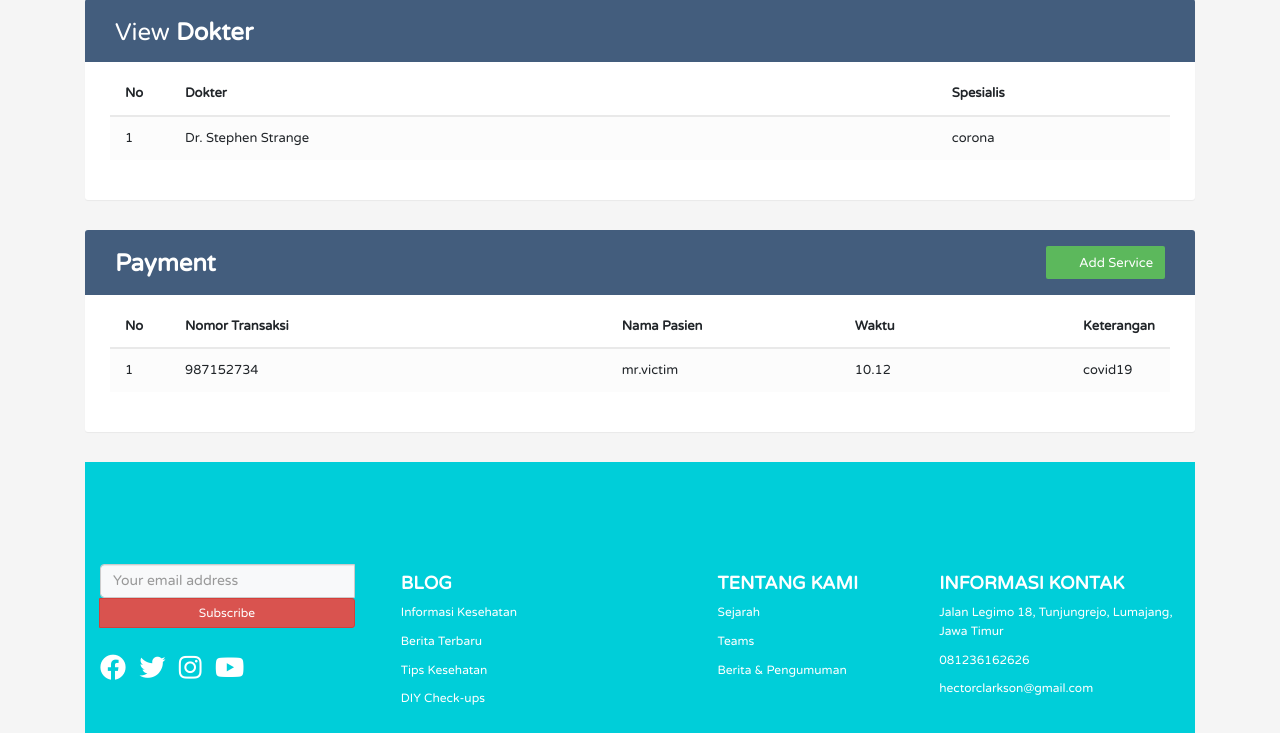
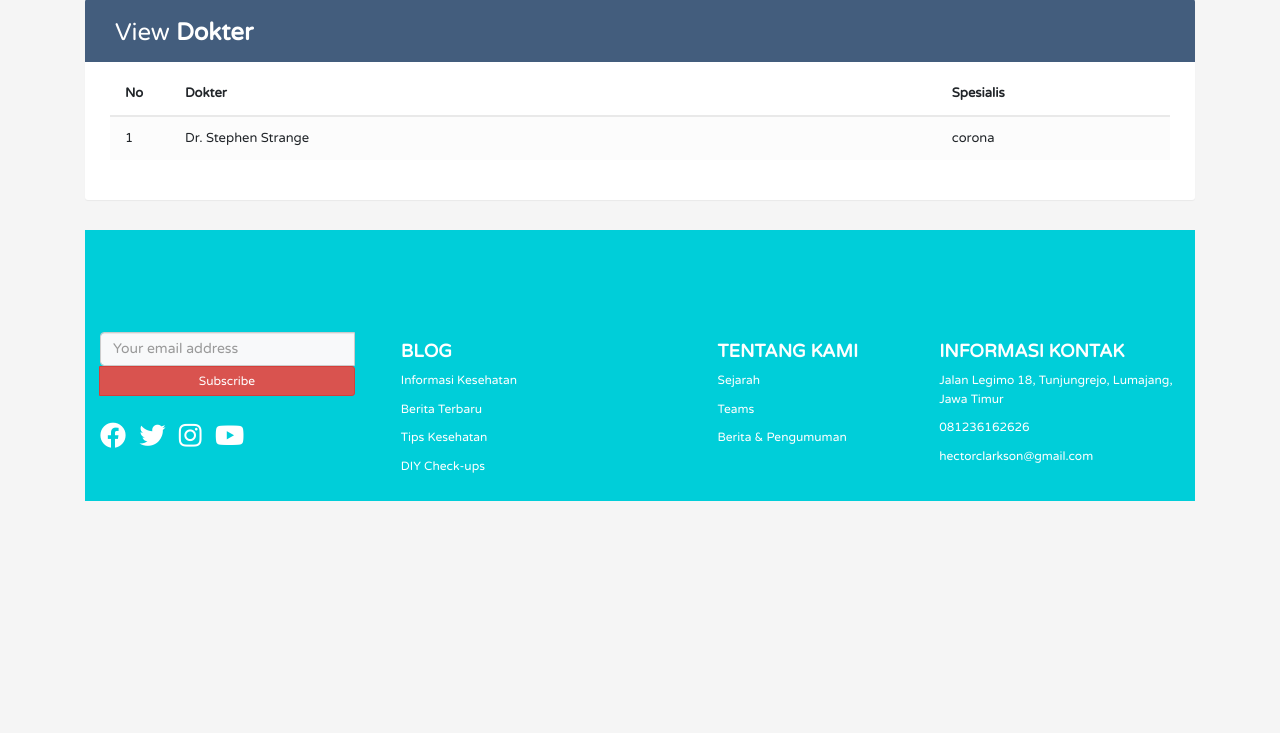
Before and after one commit to SynisterWallace/Medical-Website, a CodeIgniter app: page /siskom-gunung/index.php/home/viewDokter in a window 1280 px wide. Shown: the part 113-846 px from the top of the page. After the commit the page ends 614 px from the top, so only its background shows below. Run offline with CodeIgniter, Linux system fonts and the light colour scheme; data comes from the database, SQL or seed files in the repository; some libraries are stand-ins or nearby versions.

Commit message:
table of payment has been delete

```diff
--- a/application/views/home/doctorview.php
+++ b/application/views/home/doctorview.php
@@ -316,84 +316,10 @@
 							<td> <?php echo $no++ ?> </td>
 							<td> <?php echo $u->nama ?> </td>
 							<td> <?php echo $u->spesialis ?> </td>
-
 						</tr>
 					</tbody>
 					<?php } ?>
 				</table>
 			</div>
-            <!-- tabel pembayaran -->
-            <div class="table-wrapper">
-				<div class="table-title">
-					<div class="row">
-						<div class="col-sm-6">
-							<h2><b>Payment</b></h2>
-						</div>
-						<div class="col-sm-6">
-							<a href="#addEmployeeModal" class="btn btn-success" data-toggle="modal"><i class="material-icons">&#xE147;</i> <span>Add Service</span></a>
-						</div>
-					</div>
-				</div>
-				<table class="table table-striped table-hover">
-				<thead>
-						<tr>
-							<th>No</th>
-							<th>Nomor Transaksi</th>
-							<th style="width: 22%;">Nama Pasien</th>
-							<th>Waktu</th>
-							<th>Keterangan</th>
-						</tr>
-					</thead>
-					<?php
-						$no = 1;
-						foreach($pembayaran as $u){
-					?>
-					<tbody>
-						<tr>
-							<td> <?php echo $no++ ?> </td>
-							<td> <?php echo $u->no_transaksi ?> </td>
-							<td> <?php echo $u->nama_pasien ?> </td>
-							<td> <?php echo $u->waktu ?> </td>
-							<td> <?php echo $u->keterangan ?> </td>
-						</tr>
-					</tbody>
-					<?php } ?>
-				</table>
-		    </div>
-            <!-- Add Modal HTML -->
-            <div id="addEmployeeModal" class="modal fade">
-                <div class="modal-dialog">
-                    <div class="modal-content">
-                        <form action="<?php echo base_url('home/aksi_add_pembayaran'); ?>" method="post">
-                            <div class="modal-header">
-                                <h4 class="modal-title">Add Pembayaran</h4>
-                                <button type="button" class="close" data-dismiss="modal" aria-hidden="true">&times;</button>
-                            </div>
-                            <div class="modal-body">
-                                <div class="form-group">
-                                    <label>Nomor Transaksi</label>
-                                    <input type="text" name="no_transaksi" class="form-control" required>
-                                </div>
-                                <div class="form-group">
-                                    <label>Pasien</label>
-                                    <input type="text" name="nama_pasien" class="form-control" required>
-                                </div>
-                                <div class="form-group">
-                                    <label>Waktu</label>
-                                    <input type="text" name="waktu" class="form-control" required>
-                                </div>
-                                <div class="form-group">
-                                    <label>Keterangan</label>
-                                    <input type="text" name="keterangan" class="form-control" required>
-                                </div>
-                            </div>
-                            <div class="modal-footer">
-                                <input type="button" class="btn btn-default" data-dismiss="modal" value="Cancel">
-                                <input type="submit" class="btn btn-success" value="Add">
-                            </div>
-                        </form>
-                    </div>
-                </div>
-            </div>
 	</body>
 </html>
```
